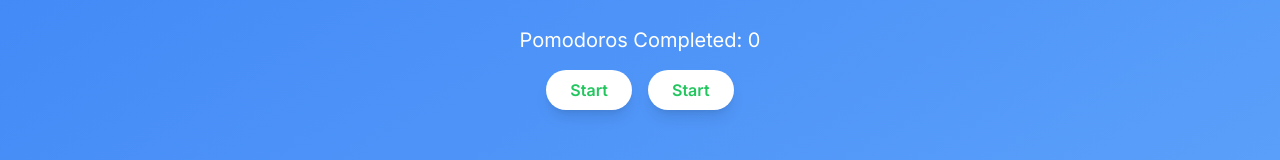
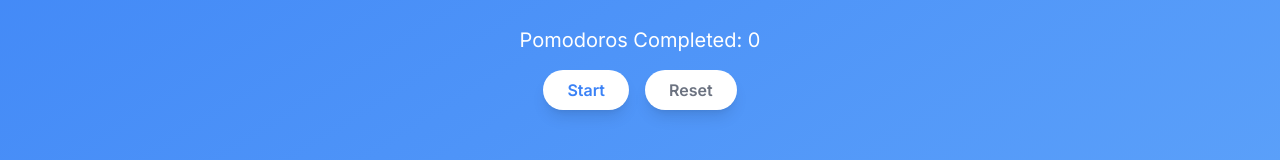
Before and after one commit to uraaaa24/pomodoro-timer, a Next.js app: page / in a window 1280 px wide. Shown: the part 384-544 px from the top of the page. Built offline with nearby package versions, Linux system fonts and the light colour scheme.

Commit message:
feat: ボタンをステータスに応じて分割

```diff
--- a/src/components/pomodoroTimer/index.tsx
+++ b/src/components/pomodoroTimer/index.tsx
@@ -1,8 +1,10 @@
 'use client'
 
+import ResetButton from '@/components/statusButton/resetButton'
+import StartButton from '@/components/statusButton/startButton'
+import StopButton from '@/components/statusButton/stopButton'
 import { BreakTime, WorkTime } from '@/constant'
 import { usePomodoro } from '@/hooks/usePomodoro'
-import StartButton from '../statusButton/startButton'
 
 /**
  * A simple Pomodoro Timer
@@ -17,8 +19,8 @@ const PomodoroTimer = () => {
       </div>
       <div className="mb-4 text-xl">Pomodoros Completed: {pomodoroCount}</div>
       <div className="space-x-4">
-        {isActive ? <StartButton onClick={start} /> : <StartButton onClick={start} />}
-        <StartButton onClick={start} />
+        {isActive ? <StopButton onClick={stop} /> : <StartButton onClick={start} />}
+        <ResetButton onClick={reset} />
       </div>
     </div>
   )
--- /dev/null
+++ b/src/components/statusButton/resetButton/index.tsx
@@ -0,0 +1,12 @@
+import { PomodoroStatus } from '@/constant'
+import PomodoroButton from '..'
+
+type ResetButtonProps = {
+  onClick: () => void
+}
+
+const ResetButton = ({ onClick }: ResetButtonProps) => {
+  return <PomodoroButton onClick={onClick} label={PomodoroStatus.RESET} className="text-gray-500" />
+}
+
+export default ResetButton
--- a/src/components/statusButton/startButton/index.tsx
+++ b/src/components/statusButton/startButton/index.tsx
@@ -6,7 +6,7 @@ type StartButtonProps = {
 }
 
 const StartButton = ({ onClick }: StartButtonProps) => {
-  return <PomodoroButton onClick={onClick} label={PomodoroStatus.START} className="text-green-500" />
+  return <PomodoroButton onClick={onClick} label={PomodoroStatus.START} className="text-blue-500" />
 }
 
 export default StartButton
--- /dev/null
+++ b/src/components/statusButton/stopButton/index.tsx
@@ -0,0 +1,12 @@
+import { PomodoroStatus } from '@/constant'
+import PomodoroButton from '..'
+
+type StopButtonProps = {
+  onClick: () => void
+}
+
+const StopButton = ({ onClick }: StopButtonProps) => {
+  return <PomodoroButton onClick={onClick} label={PomodoroStatus.STOP} className="text-red-500" />
+}
+
+export default StopButton
```
